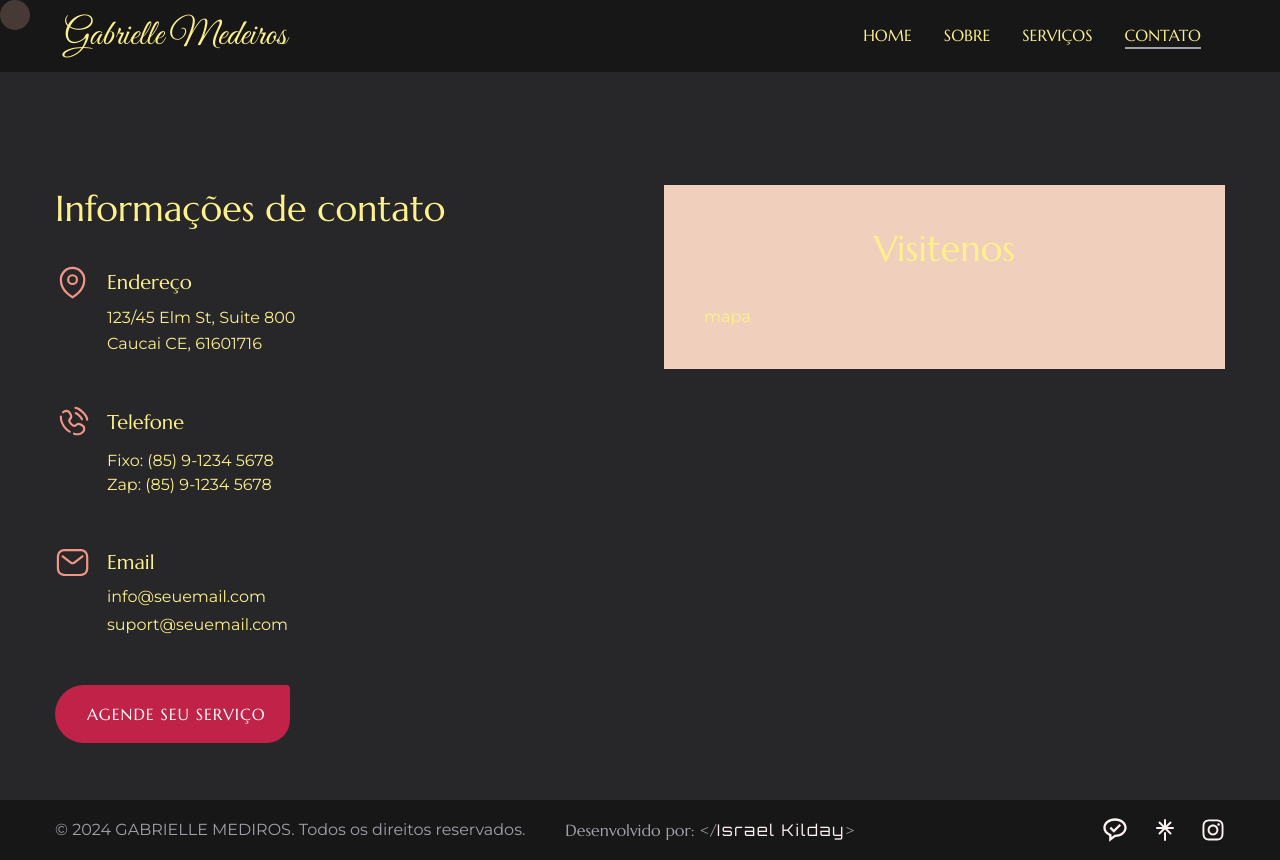
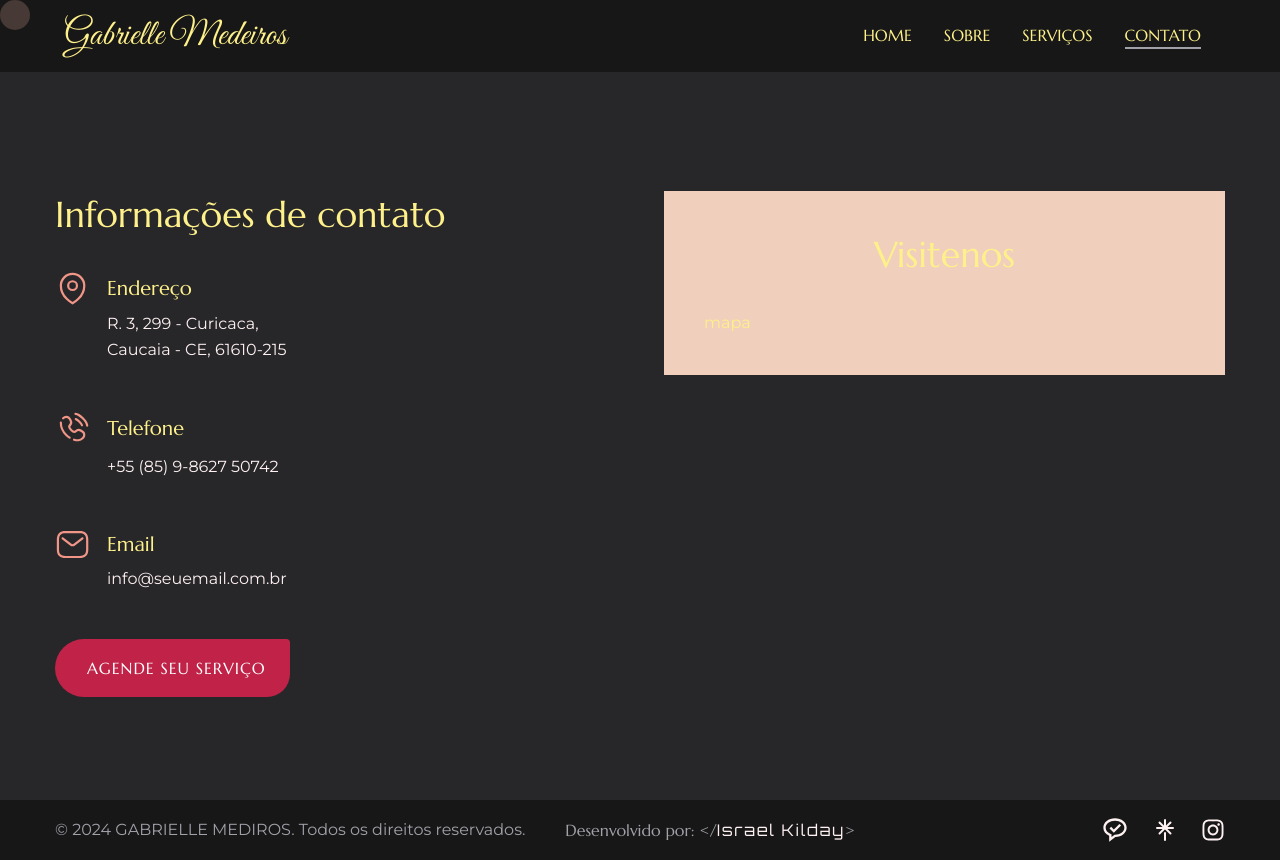
Before and after one commit to Israelkilday/GABRIELLE-MEDEIROS, a Next.js app: page /contact in a window 1280 px wide. Built offline with nearby package versions, Linux system fonts and the light colour scheme.

Commit message:
chore: add setup leaflet and react leaflet

```diff
--- a/app/contact/page.tsx
+++ b/app/contact/page.tsx
@@ -4,6 +4,8 @@ import { motion } from "framer-motion";
 import Image from "next/image";
 import { useContext } from "react";
 import { CursorContext } from "../contexts/CursorContext";
+import Link from "next/link";
+// import { MapContainer, TileLayer, useMap } from "react-leaflet";
 
 const Contact = () => {
   const { mouseEnterHandler, mouseLeaveHandler } = useContext(CursorContext);
@@ -47,10 +49,9 @@ const Contact = () => {
                 <div className="flex-1 pt-1">
                   <h4 className="h4 mb-2">Endereço</h4>
 
-                  <p className="leading-relaxed">
-                    123/45 Elm St, Suite 800
-                    <br />
-                    Caucai CE, 61601716
+                  <p className="leading-relaxed text-primary-foreground">
+                    R. 3, 299 - Curicaca, <br />
+                    Caucaia - CE, 61610-215
                   </p>
                 </div>
               </div>
@@ -69,9 +70,8 @@ const Contact = () => {
 
                 <div className="flex-1 pt-1">
                   <h4 className="h4 mb-2">Telefone</h4>
-                  <div className="flex-1 pt-1">
-                    <p>Fixo: (85) 9-1234 5678</p>
-                    <p>Zap: (85) 9-1234 5678</p>
+                  <div className="flex-1 pt-1 text-primary-foreground">
+                    <p>+55 (85) 9-8627 50742</p>
                   </div>
                 </div>
               </div>
@@ -91,15 +91,24 @@ const Contact = () => {
                 <div className="flex-1 pt-1">
                   <h4 className="h4 mb-2">Email</h4>
 
-                  <div className="flex flex-col gap-1">
-                    <p>info@seuemail.com</p>
-                    <p>suport@seuemail.com</p>
+                  <div className="flex flex-col gap-1 text-primary-foreground">
+                    <p>info@seuemail.com.br</p>
                   </div>
                 </div>
               </div>
               {/* end item */}
-              <button className="btn mx-auto xl:mx-0">
-                Agende seu Serviço
+              <button
+                onMouseEnter={mouseEnterHandler}
+                onMouseLeave={mouseLeaveHandler}
+                className="btn mx-auto xl:mx-0 xl:mb-10"
+              >
+                <Link
+                  href="https://www.instagram.com/gabriellemedeiros.oficial/"
+                  target="_blank"
+                  rel="noopener noreferrer"
+                >
+                  Agende seu Serviço
+                </Link>
               </button>
             </div>
           </motion.div>
--- a/app/layout.tsx
+++ b/app/layout.tsx
@@ -44,6 +44,14 @@ export default function RootLayout({
 }>) {
   return (
     <html lang="en" className="h-screen">
+      <head>
+        <link
+          rel="stylesheet"
+          href="https://unpkg.com/leaflet@1.9.4/dist/leaflet.css"
+          integrity="sha256-p4NxAoJBhIIN+hmNHrzRCf9tD/miZyoHS5obTRR9BMY="
+          crossOrigin=""
+        />
+      </head>
       <body
         className={`${marcellus.variable} ${montserrat.variable} ${greatVibes.variable} ${orbitron.variable} dark overflow-x-hidden`}
       >
--- a/package.json
+++ b/package.json
@@ -16,12 +16,14 @@
     "class-variance-authority": "^0.7.0",
     "clsx": "^2.1.1",
     "framer-motion": "^11.2.13",
+    "leaflet": "^1.9.4",
     "lucide-react": "^0.400.0",
     "next": "14.2.4",
     "react": "^18",
     "react-countup": "^6.5.3",
     "react-dom": "^18",
     "react-icons": "^5.2.1",
+    "react-leaflet": "^4.2.1",
     "react-player": "^2.16.0",
     "react-responsive": "^10.0.0",
     "tailwind-merge": "^2.3.0",
@@ -29,6 +31,7 @@
     "uninstall": "^0.0.0"
   },
   "devDependencies": {
+    "@types/leaflet": "^1.9.12",
     "@types/node": "^20",
     "@types/react": "^18",
     "@types/react-dom": "^18",
```
Also changed, not shown: 1 other file (tests, documents, lock files or other folders).
